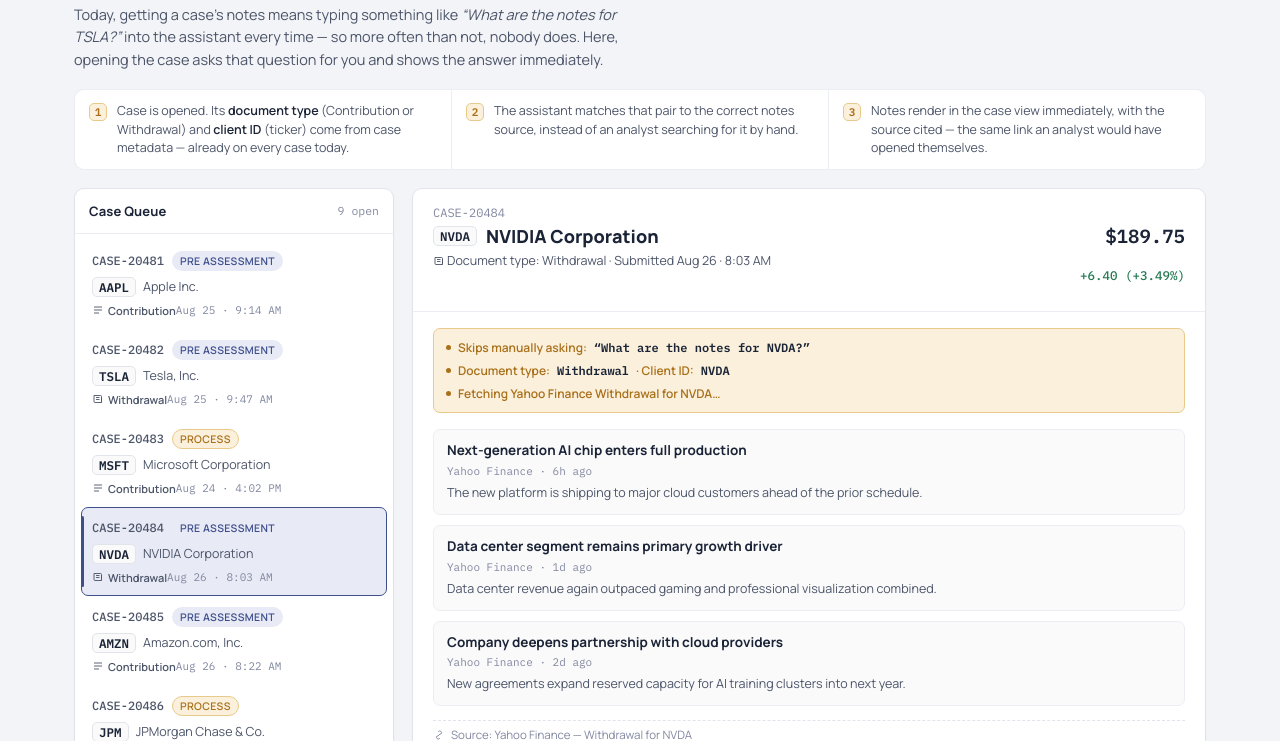
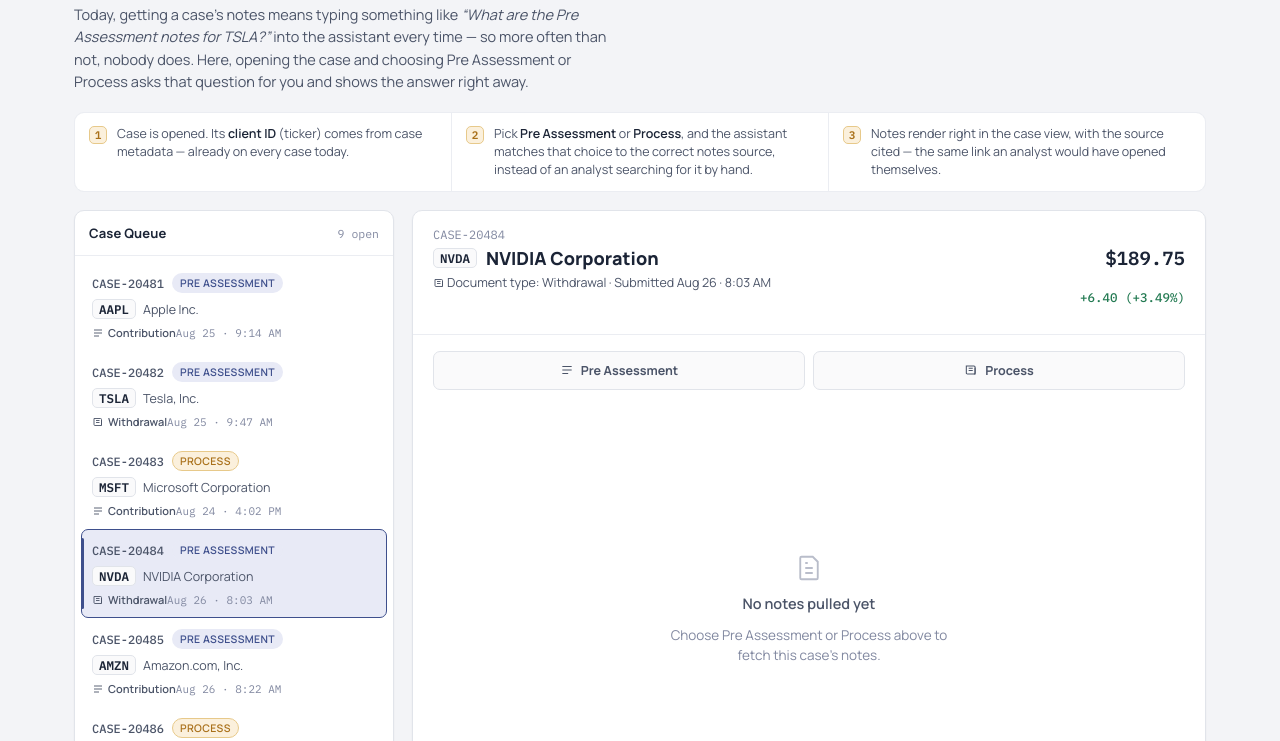
Before and after one commit to ethanposluns/KAtest, a website built with Vite: page index.html in a window 1280 px wide. Both pictures are taken after a click on the element "Cases". Shown: the part 59-800 px from the top of the page. Built offline with nearby package versions, Linux system fonts and the light colour scheme.

Commit message:
Require an explicit Pre Assessment/Process click before showing notes
Selecting a case no longer auto-loads notes. Instead the detail panel
opens blank with two tabs, "Pre Assessment" and "Process" (backed by
the same per-ticker data as before: company stats/summary vs news
headlines). Clicking one runs the fetch trace and renders the
corresponding notes with a source citation linking to the right
Yahoo Finance page. Switching cases resets the panel back to blank.

The case's own document type (Contribution/Withdrawal) stays as
unrelated case metadata in the header/queue pill. Updated the intro
copy and empty states so they no longer claim notes load immediately
on opening a case.

```diff
--- a/app.js
+++ b/app.js
@@ -116,7 +116,50 @@
 var ICONS = {
   summary: '<svg viewBox="0 0 24 24" fill="none" stroke="currentColor" stroke-width="1.8"><path d="M4 6h16M4 12h16M4 18h10"/></svg>',
   news: '<svg viewBox="0 0 24 24" fill="none" stroke="currentColor" stroke-width="1.8"><path d="M4 5h13a2 2 0 0 1 2 2v12H6a2 2 0 0 1-2-2V5Z"/><path d="M8 9h7M8 13h7M19 8v9a2 2 0 0 1-2 2"/></svg>',
-  link: '<svg viewBox="0 0 24 24" fill="none" stroke="currentColor" stroke-width="1.8"><path d="M9 15 15 9M10 6l1-1a3.5 3.5 0 0 1 5 5l-1 1M14 18l-1 1a3.5 3.5 0 0 1-5-5l1-1"/></svg>'
+  link: '<svg viewBox="0 0 24 24" fill="none" stroke="currentColor" stroke-width="1.8"><path d="M9 15 15 9M10 6l1-1a3.5 3.5 0 0 1 5 5l-1 1M14 18l-1 1a3.5 3.5 0 0 1-5-5l1-1"/></svg>',
+  doc: '<svg viewBox="0 0 24 24" fill="none" stroke="currentColor" stroke-width="1.5"><path d="M9 3h6l4 4v13a1 1 0 0 1-1 1H6a1 1 0 0 1-1-1V4a1 1 0 0 1 1-1Z"/><path d="M9 12h6M9 16h6M9 8h2"/></svg>'
+};
+
+// The two note types a user can pull for a case once it's open. Each
+// is backed by data already on TICKERS, independent of the case's
+// own document type (Contribution/Withdrawal), which stays a fixed
+// piece of case metadata shown in the header.
+var VIEWS = {
+  preassessment: {
+    label: "Pre Assessment",
+    icon: ICONS.summary,
+    urlPath: "",
+    body: function (t) {
+      return (
+        '<div class="stat-grid">' +
+          '<div class="stat"><p class="k">Market Cap</p><p class="v">' + t.marketCap + '</p></div>' +
+          '<div class="stat"><p class="k">Sector</p><p class="v" style="font-size:12px">' + escapeHtml(t.sector) + '</p></div>' +
+          '<div class="stat"><p class="k">Industry</p><p class="v" style="font-size:12px">' + escapeHtml(t.industry) + '</p></div>' +
+        '</div>' +
+        '<p class="summary-text">' + escapeHtml(t.summary) + '</p>'
+      );
+    }
+  },
+  process: {
+    label: "Process",
+    icon: ICONS.news,
+    urlPath: "news/",
+    body: function (t) {
+      return (
+        '<ul class="news-list">' +
+          t.news.map(function (n) {
+            return (
+              '<li class="news-item">' +
+                '<p class="headline">' + escapeHtml(n.headline) + '</p>' +
+                '<p class="meta">Yahoo Finance &middot; ' + n.time + '</p>' +
+                '<p class="snippet">' + escapeHtml(n.snippet) + '</p>' +
+              '</li>'
+            );
+          }).join("") +
+        '</ul>'
+      );
+    }
+  }
 };
 
 function escapeHtml(str) {
@@ -128,6 +171,7 @@
 var queueEl = document.getElementById("queue");
 var detailEl = document.getElementById("detail");
 var selectedId = null;
+var selectedView = null;
 
 function renderQueue() {
   document.getElementById("queueCount").textContent = CASES.length + " open";
@@ -159,43 +203,9 @@
 
 function renderDetail(c) {
   var t = TICKERS[c.ticker];
-  var isNews = c.docType === "News";
-  var docIcon = isNews ? ICONS.news : ICONS.summary;
+  var docIcon = c.docType === "News" ? ICONS.news : ICONS.summary;
 
-  var traceHtml =
-    '<div class="trace">' +
-      '<div class="trace-line" style="animation-delay:0ms"><span class="dot"></span>Skips manually asking: <span class="mono">&ldquo;What are the notes for ' + c.ticker + '?&rdquo;</span></div>' +
-      '<div class="trace-line" style="animation-delay:110ms"><span class="dot"></span>Document type: <span class="mono">' + escapeHtml(typeLabel(c.docType)) + '</span> &middot; Client ID: <span class="mono">' + c.ticker + '</span></div>' +
-      '<div class="trace-line" style="animation-delay:220ms"><span class="dot"></span>Fetching Yahoo Finance ' + escapeHtml(typeLabel(c.docType)) + ' for ' + c.ticker + '&hellip;</div>' +
-    '</div>';
-
-  var bodyHtml;
-  if (isNews) {
-    bodyHtml =
-      '<ul class="news-list">' +
-        t.news.map(function (n) {
-          return (
-            '<li class="news-item">' +
-              '<p class="headline">' + escapeHtml(n.headline) + '</p>' +
-              '<p class="meta">Yahoo Finance &middot; ' + n.time + '</p>' +
-              '<p class="snippet">' + escapeHtml(n.snippet) + '</p>' +
-            '</li>'
-          );
-        }).join("") +
-      '</ul>' +
-      '<a class="citation" href="https://finance.yahoo.com/quote/' + c.ticker + '/news/" target="_blank" rel="noopener noreferrer">' + ICONS.link + 'Source: Yahoo Finance — ' + TYPE_LABELS.News + ' for ' + c.ticker + '</a>';
-  } else {
-    bodyHtml =
-      '<div class="stat-grid">' +
-        '<div class="stat"><p class="k">Market Cap</p><p class="v">' + t.marketCap + '</p></div>' +
-        '<div class="stat"><p class="k">Sector</p><p class="v" style="font-size:12px">' + escapeHtml(t.sector) + '</p></div>' +
-        '<div class="stat"><p class="k">Industry</p><p class="v" style="font-size:12px">' + escapeHtml(t.industry) + '</p></div>' +
-      '</div>' +
-      '<p class="summary-text">' + escapeHtml(t.summary) + '</p>' +
-      '<a class="citation" href="https://finance.yahoo.com/quote/' + c.ticker + '/" target="_blank" rel="noopener noreferrer">' + ICONS.link + 'Source: Yahoo Finance — ' + TYPE_LABELS.Summary + ' for ' + c.ticker + '</a>';
-  }
-
-  detailEl.innerHTML =
+  var headHtml =
     '<div class="detail-head">' +
       '<div>' +
         '<p class="id mono">' + c.id + '</p>' +
@@ -206,13 +216,50 @@
         '<p class="px mono">$' + t.price + '</p>' +
         '<p class="chg mono ' + (t.up ? "up" : "down") + '">' + t.change + ' (' + t.changePct + ')</p>' +
       '</div>' +
-    '</div>' +
-    traceHtml +
-    '<div class="content content-in" style="animation-delay:300ms">' + bodyHtml + '</div>';
+    '</div>';
+
+  var pickerHtml =
+    '<div class="view-picker">' +
+      Object.keys(VIEWS).map(function (key) {
+        var view = VIEWS[key];
+        return (
+          '<button type="button" class="view-tab' + (selectedView === key ? " is-active" : "") + '" data-view="' + key + '">' +
+            view.icon + escapeHtml(view.label) +
+          '</button>'
+        );
+      }).join("") +
+    '</div>';
+
+  var lowerHtml;
+  if (!selectedView) {
+    lowerHtml =
+      '<div class="view-empty">' + ICONS.doc +
+        '<p class="lead">No notes pulled yet</p>' +
+        '<p>Choose Pre Assessment or Process above to fetch this case&rsquo;s notes.</p>' +
+      '</div>';
+  } else {
+    var view = VIEWS[selectedView];
+    var traceHtml =
+      '<div class="trace">' +
+        '<div class="trace-line" style="animation-delay:0ms"><span class="dot"></span>Skips manually asking: <span class="mono">&ldquo;What are the ' + escapeHtml(view.label) + ' notes for ' + c.ticker + '?&rdquo;</span></div>' +
+        '<div class="trace-line" style="animation-delay:110ms"><span class="dot"></span>Notes type: <span class="mono">' + escapeHtml(view.label) + '</span> &middot; Client ID: <span class="mono">' + c.ticker + '</span></div>' +
+        '<div class="trace-line" style="animation-delay:220ms"><span class="dot"></span>Fetching Yahoo Finance ' + escapeHtml(view.label) + ' for ' + c.ticker + '&hellip;</div>' +
+      '</div>';
+    var citationHtml =
+      '<a class="citation" href="https://finance.yahoo.com/quote/' + c.ticker + '/' + view.urlPath + '" target="_blank" rel="noopener noreferrer">' +
+        ICONS.link + 'Source: Yahoo Finance — ' + escapeHtml(view.label) + ' for ' + c.ticker +
+      '</a>';
+    lowerHtml =
+      traceHtml +
+      '<div class="content content-in" style="animation-delay:300ms">' + view.body(t) + citationHtml + '</div>';
+  }
+
+  detailEl.innerHTML = headHtml + pickerHtml + lowerHtml;
 }
 
 function selectCase(id) {
   selectedId = id;
+  selectedView = null;
   renderQueue();
   var c = CASES.filter(function (x) { return x.id === id; })[0];
   if (c) renderDetail(c);
@@ -223,4 +270,12 @@
   if (btn) selectCase(btn.getAttribute("data-id"));
 });
 
+detailEl.addEventListener("click", function (e) {
+  var btn = e.target.closest(".view-tab");
+  if (!btn) return;
+  selectedView = btn.getAttribute("data-view");
+  var c = CASES.filter(function (x) { return x.id === selectedId; })[0];
+  if (c) renderDetail(c);
+});
+
 renderQueue();
--- a/index.html
+++ b/index.html
@@ -18,24 +18,24 @@
         </div>
       </div>
       <p class="top-sub">
-        Today, getting a case's notes means typing something like <em>&ldquo;What are the notes for TSLA?&rdquo;</em>
-        into the assistant every time &mdash; so more often than not, nobody does. Here, opening the case
-        asks that question for you and shows the answer immediately.
+        Today, getting a case's notes means typing something like <em>&ldquo;What are the Pre Assessment notes for TSLA?&rdquo;</em>
+        into the assistant every time &mdash; so more often than not, nobody does. Here, opening the case and
+        choosing Pre Assessment or Process asks that question for you and shows the answer right away.
       </p>
     </header>
 
     <div class="how">
       <div class="how-step">
         <span class="n">1</span>
-        <p>Case is opened. Its <strong>document type</strong> (Contribution or Withdrawal) and <strong>client ID</strong> (ticker) come from case metadata &mdash; already on every case today.</p>
+        <p>Case is opened. Its <strong>client ID</strong> (ticker) comes from case metadata &mdash; already on every case today.</p>
       </div>
       <div class="how-step">
         <span class="n">2</span>
-        <p>The assistant matches that pair to the correct notes source, instead of an analyst searching for it by hand.</p>
+        <p>Pick <strong>Pre Assessment</strong> or <strong>Process</strong>, and the assistant matches that choice to the correct notes source, instead of an analyst searching for it by hand.</p>
       </div>
       <div class="how-step">
         <span class="n">3</span>
-        <p>Notes render in the case view immediately, with the source cited &mdash; the same link an analyst would have opened themselves.</p>
+        <p>Notes render right in the case view, with the source cited &mdash; the same link an analyst would have opened themselves.</p>
       </div>
     </div>
 
@@ -52,14 +52,14 @@
         <div class="empty-state" id="emptyState">
           <svg viewBox="0 0 24 24" fill="none" stroke="currentColor" stroke-width="1.5"><path d="M9 3h6l4 4v13a1 1 0 0 1-1 1H6a1 1 0 0 1-1-1V4a1 1 0 0 1 1-1Z"/><path d="M9 12h6M9 16h6M9 8h2"/></svg>
           <p class="lead">Select a case</p>
-          <p>No prompt needed &mdash; its notes load the moment you open it.</p>
+          <p>No prompt needed &mdash; just pick Pre Assessment or Process once it's open.</p>
         </div>
       </section>
     </div>
 
     <footer class="foot">
       <p>Case queue and market figures are illustrative sample data built for this prototype, not a live feed.</p>
-      <p>Contribution and Withdrawal cases show stand-in Yahoo Finance Summary and News content respectively, in place of the internal process-notes link.</p>
+      <p>Pre Assessment and Process notes show stand-in Yahoo Finance Summary and News content respectively, in place of the internal process-notes link.</p>
     </footer>
   </div>
 
--- a/styles.css
+++ b/styles.css
@@ -446,6 +446,60 @@
 .chg.up { color: var(--good); }
 .chg.down { color: var(--bad); }
 
+/* ---------- View picker ---------- */
+
+.view-picker {
+  display: flex;
+  gap: 8px;
+  padding: 16px 20px 0;
+}
+
+.view-tab {
+  flex: 1;
+  display: flex;
+  align-items: center;
+  justify-content: center;
+  gap: 7px;
+  font: inherit;
+  font-size: 12.5px;
+  font-weight: 700;
+  padding: 10px 14px;
+  border-radius: var(--radius-sm);
+  border: 1px solid var(--border);
+  background: var(--surface-2);
+  color: var(--ink-soft);
+  cursor: pointer;
+}
+
+.view-tab svg { width: 14px; height: 14px; flex-shrink: 0; }
+
+.view-tab:hover {
+  border-color: var(--accent);
+  color: var(--accent);
+}
+
+.view-tab.is-active {
+  background: var(--accent-soft);
+  border-color: var(--accent);
+  color: var(--accent);
+}
+
+.view-empty {
+  flex: 1;
+  display: flex;
+  flex-direction: column;
+  align-items: center;
+  justify-content: center;
+  gap: 10px;
+  padding: 50px 30px;
+  text-align: center;
+  color: var(--muted);
+}
+
+.view-empty svg { width: 30px; height: 30px; opacity: 0.55; }
+.view-empty p { margin: 0; font-size: 13.5px; max-width: 34ch; line-height: 1.5; }
+.view-empty .lead { font-size: 14.5px; font-weight: 600; color: var(--ink-soft); }
+
 /* ---------- Automation trace ---------- */
 
 .trace {
```
